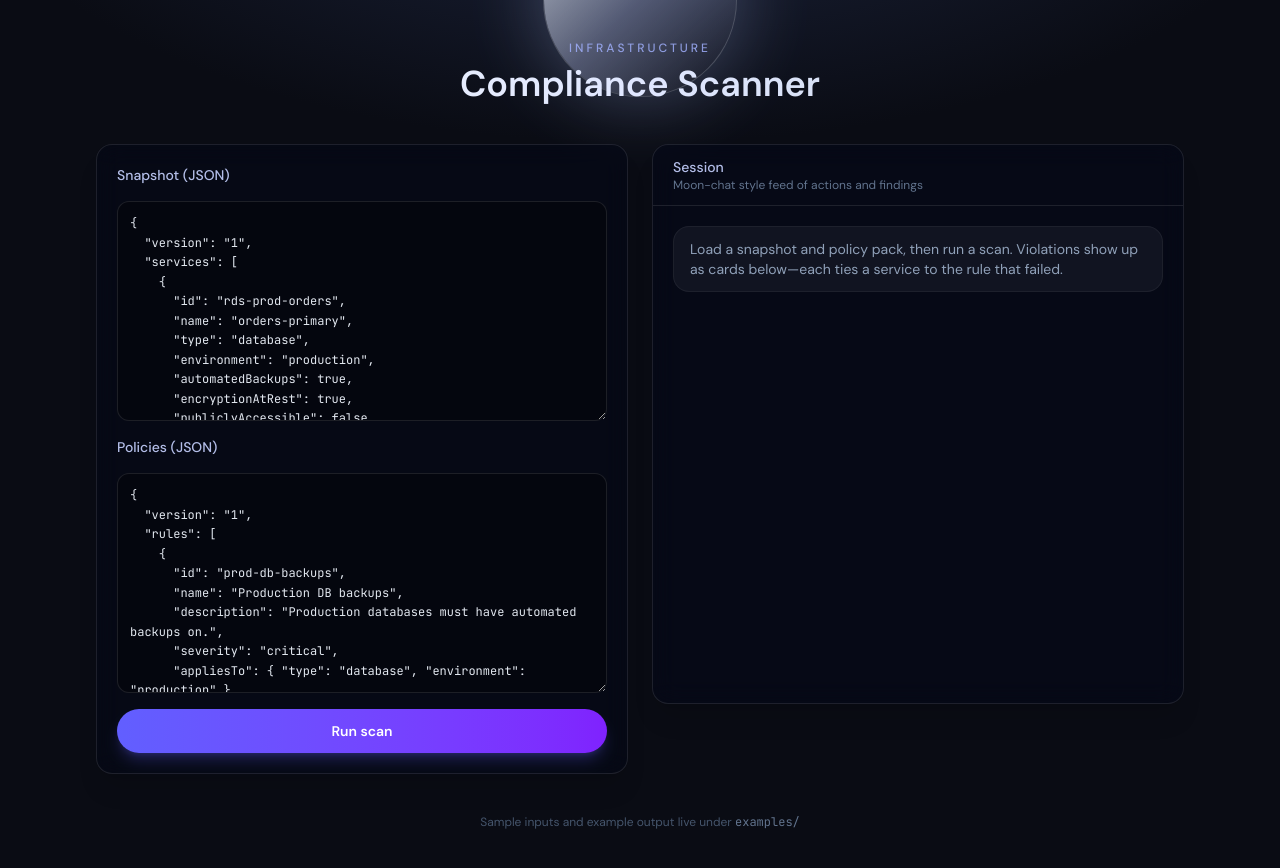
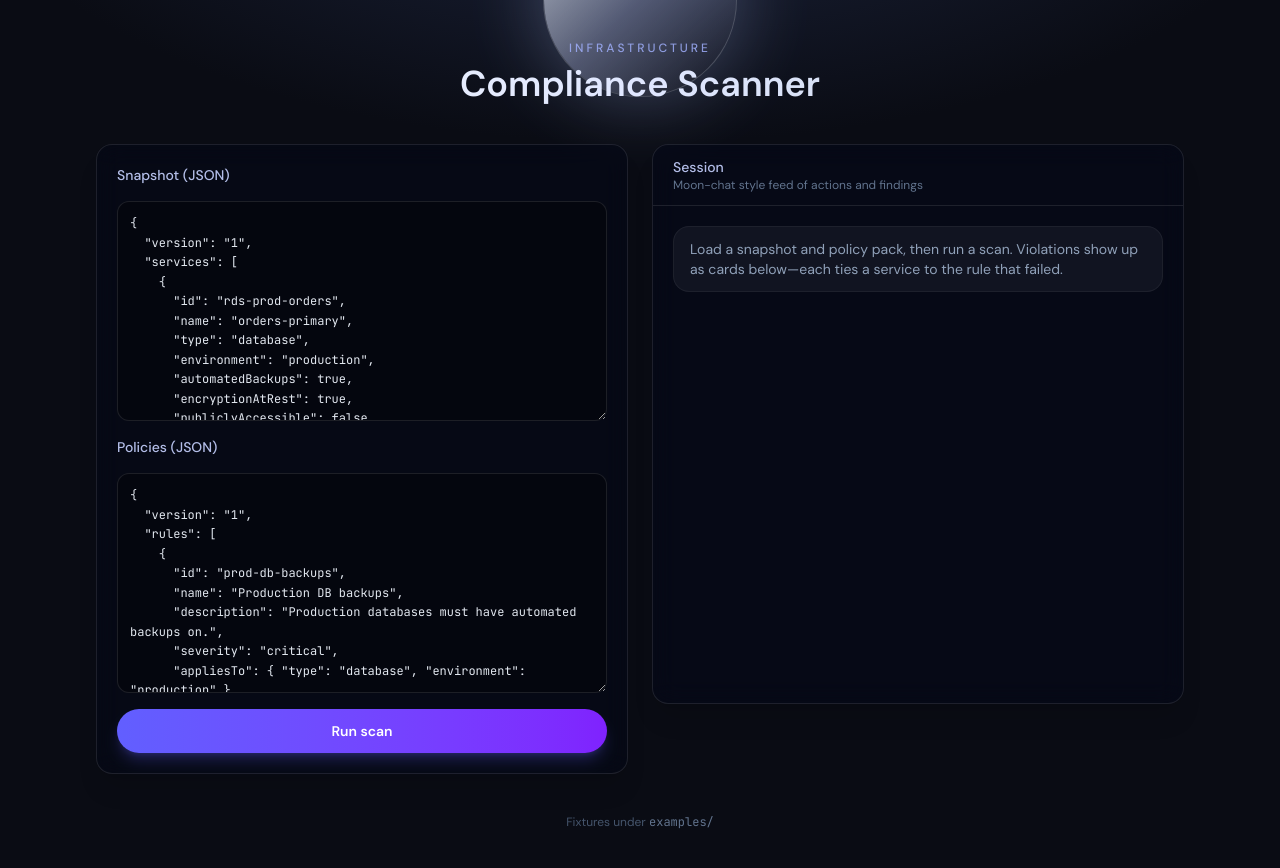
Before and after one commit to Rahul-Kaura/InfrastructureComplianceScanner, a Next.js app: page / in a window 1280 px wide. Shown: the top 868 px of the page. Built offline with nearby package versions, Linux system fonts and the light colour scheme.

Commit message:
footer copy shorter

```diff
--- a/src/app/page.tsx
+++ b/src/app/page.tsx
@@ -277,8 +277,7 @@ export default function Home() {
       </div>
 
       <footer className="relative z-10 mt-10 text-center text-xs text-slate-600">
-        Sample inputs and example output live under{" "}
-        <code className="font-[family-name:var(--font-mono)] text-slate-500">examples/</code>
+        Fixtures under <code className="font-[family-name:var(--font-mono)] text-slate-500">examples/</code>
       </footer>
     </main>
   );
```
